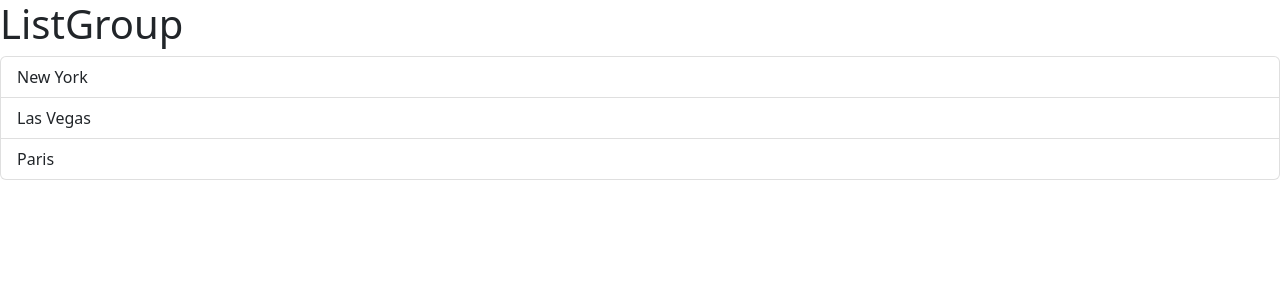
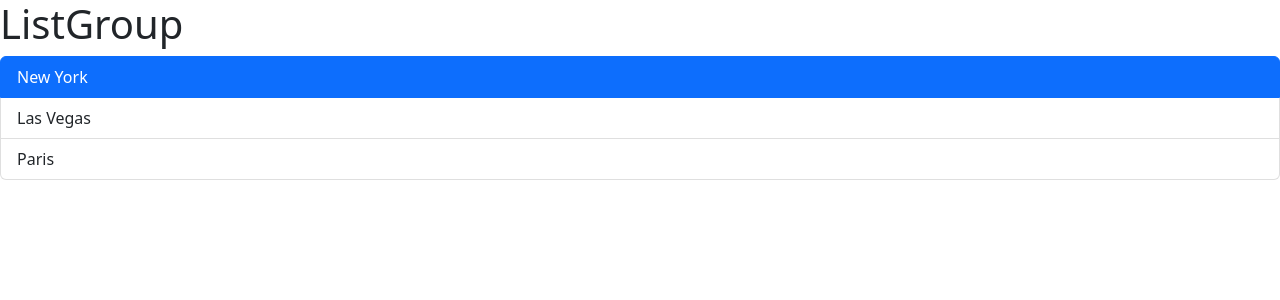
Before and after one commit to mrkarstrom/react-01, a React (Vite) app: page / in a window 1280 px wide. Shown: the top 300 px of the page. Built offline with nearby package versions, Linux system fonts and the light colour scheme.

Commit message:
add (ListGroup.tsx): Setting class from useState.

```diff
--- a/src/components/ListGroup.tsx
+++ b/src/components/ListGroup.tsx
@@ -1,17 +1,27 @@
+import { useState } from 'react';
+
 function ListGroup() {
   let items = ['New York', 'Las Vegas', 'Paris'];
   //items = [];
+
+  const [selectedIdx, setSelectedIdx] = useState(0);
 
   return (
     <>
       <h1>ListGroup</h1>
       {items.length === 0 && <p>No item found</p>}
       <ul className="list-group">
-        {items.map((item) => (
+        {items.map((item, index) => (
           <li
-            className="list-group-item"
+            className={
+              selectedIdx === index
+                ? 'list-group-item active'
+                : 'list-group-item'
+            }
             key={item}
-            onClick={() => alert('Clicked: ' + item)}
+            onClick={() => {
+              setSelectedIdx(index);
+            }}
           >
             {item}
           </li>
```
